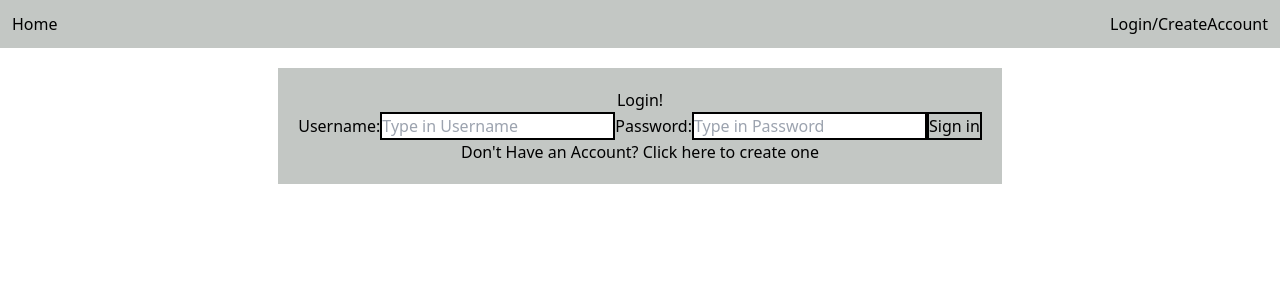
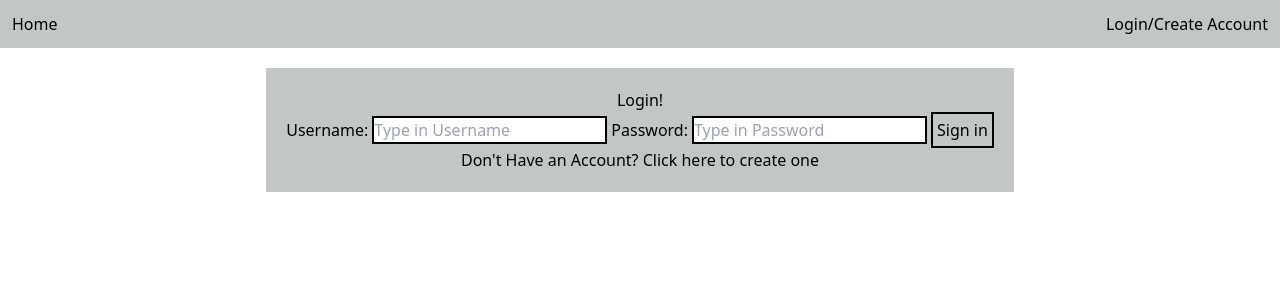
Before and after one commit to hennconnor/PlusExp, a React (Create React App) app in the folder client/: page /login in a window 1280 px wide. Shown: the top 300 px of the page. Built offline with nearby package versions, Linux system fonts and the light colour scheme; no server answers.

Commit message:
logout modal

```diff
--- a/client/public/index.html
+++ b/client/public/index.html
@@ -8,7 +8,7 @@
   <meta name="theme-color" content="#000000" />
   <meta name="description" content="Plus Exp is a gamified daily task planner" />
   <link rel="apple-touch-icon" href="%PUBLIC_URL%/logo192.png" />
-  <title>Plus Exp</title>
+  <title>Plus Exp!</title>
 </head>
 
 <body>
--- a/client/src/App.js
+++ b/client/src/App.js
@@ -6,15 +6,23 @@ import { userState } from "./atoms"
 import NavBar from "./Components/NavBar";
 import Home from "./Page/Home"
 import Login from "./Page/Login"
-import TaskListPage from "./Page/TaskListPage"
-import Logout from "./Page/Logout"
+import TaskListPage from "./Page/TaskListPage";
+import LogoutModal from "./Components/LogoutModal";
 import LevelsPage from './Page/LevelsPage';
 
 
 
 
+
 function App() {
+
+  function handleLogoutClick() {
+    setLogoutModal(!logoutModal)
+  }
+
+
   const [user, setUser] = useRecoilState(userState);
+  const [logoutModal, setLogoutModal] = useState(false);
 
   useEffect(() => {
     fetch('/me').then((response) => {
@@ -25,15 +33,15 @@ function App() {
   }, []);
   return (
     <div >
-      <NavBar />
+      <NavBar handleLogoutClick={handleLogoutClick} />
       <Routes>
         <Route path="/" element={<Home />} />
         <Route path="/login" element={<Login />} />
-        <Route path="/logout" element={<Logout />} />
         <Route path="/tasklist" element={<TaskListPage />} />
         <Route path="/levelspage" element={<LevelsPage />} />
       </Routes>
-
+      {logoutModal && <LogoutModal handleLogoutClick={handleLogoutClick} />}
+      {logoutModal && <div id='overlay' className='fixed bg-black opacity-40 inset-0 z-0'></div>}
     </div>
   );
 }
--- a/client/src/Components/LoginForm.js
+++ b/client/src/Components/LoginForm.js
@@ -29,10 +29,10 @@ function LoginForm() {
             <h1>Login!</h1>
             <form>
                 <label>Username:</label>
-                <input className='border-2 border-black' placeholder="Type in Username" value={username} onChange={(e) => setUsername(e.target.value)}></input>
+                <input className='border-2 border-black mx-1' placeholder="Type in Username" value={username} onChange={(e) => setUsername(e.target.value)}></input>
                 <label>Password:</label>
-                <input className='border-2 border-black' placeholder="Type in Password" value={password} type='password' onChange={(e) => setPassword(e.target.value)}></input>
-                <button className='border-2 border-black' onClick={handleSubmit}>Sign in</button>
+                <input className='border-2 border-black mx-1' placeholder="Type in Password" value={password} type='password' onChange={(e) => setPassword(e.target.value)}></input>
+                <button className='border-2 border-black p-1' onClick={handleSubmit}>Sign in</button>
             </form>
         </div>
     )
--- /dev/null
+++ b/client/src/Components/LogoutModal.js
@@ -0,0 +1,25 @@
+import { useResetRecoilState } from "recoil"
+import { userState } from "../atoms"
+import { FaTimes } from "react-icons/fa";
+
+const LogoutModal = ({ handleLogoutClick }) => {
+    const resetUser = useResetRecoilState(userState)
+
+    function handleLogout() {
+        fetch('/logout', {
+            method: "DELETE",
+        }).then(resetUser)
+            .then(handleLogoutClick())
+    }
+
+
+    return (
+        <div className='fixed z-10 flex flex-col justify-center items-center bg-white my-2 border-2 border-black rounded-md left-[50%] top-[50%] p-2'>
+            <FaTimes className='cursor-pointer self-end' onClick={handleLogoutClick} />
+            <p className='p-2'>Are You Sure You Want to Logout?</p>
+            <button className='border-2 border-black p-2 my-1' onClick={handleLogout}>Log out</button>
+        </div>
+    )
+}
+
+export default LogoutModal;
--- a/client/src/Components/NavBar.js
+++ b/client/src/Components/NavBar.js
@@ -2,21 +2,22 @@ import { Link } from "react-router-dom"
 import { useRecoilValue } from "recoil"
 import { userState } from "../atoms"
 
-function NavBar() {
+function NavBar({ handleLogoutClick }) {
+
     const user = useRecoilValue(userState)
     return (
         <div>
             {user ?
                 <div className='flex flex-row justify-between bg-[#C3C7C4] p-3 mb-5'>
                     <Link className='hover:underline' to="/">Home</Link>
-                    <Link className='hover:underline' to="/logout">Logout</Link>
                     <Link className='hover:underline' to="/tasklist">Task List</Link>
                     <Link className='hover:underline' to="/levelspage">Levels Page</Link>
+                    <div className='hover:underline cursor-pointer' onClick={handleLogoutClick}>Logout</div>
                 </div>
                 :
                 <div className='flex flex-row justify-between bg-[#C3C7C4] p-3 mb-5'>
                     <Link className='hover:underline' to="/">Home</Link>
-                    <Link className='hover:underline' to="/login">Login/CreateAccount</Link>
+                    <Link className='hover:underline' to="/login">Login/Create Account</Link>
                 </div>
             }
 
--- a/client/src/Components/TaskItem.js
+++ b/client/src/Components/TaskItem.js
@@ -50,13 +50,13 @@ function TaskItem({ description, xp_amount, task }) {
 
 
     return (
-        <div className='flex flex-col bg-[#C3C7C4] my-5 justify-self-center text-center max-w-[50%]'>
+        <div className='flex flex-col bg-[#C3C7C4] my-5 content-center items-center min-w-[50%] border-2 border-black'>
             <div>{description}</div>
             <p>XP Amount: {xp_amount}</p>
             <p>Category: {task.category.name}</p>
-            <button className='border-2 border-black flex flex-row justify-center items-center m-2 p-2' onClick={handleDelete}>Remove Task <FaTimes /></button>
-            <button className='border-2 border-black flex flex-row justify-center items-center m-2 p-2' onClick={handleComplete}>Complete Task <AiOutlineCheck /></button>
-            {click ? <button className='border-2 border-black flex flex-row justify-center items-center m-2 p-2' onClick={handleClick}>Edit Task <AiOutlineEdit /></button> : <EditTaskForm task={task} onClick={handleClick} />}
+            <button className='border-2 border-black flex flex-row justify-center items-center m-2 p-2 max-w-[50%]' onClick={handleDelete}>Remove Task <FaTimes /></button>
+            <button className='border-2 border-black flex flex-row justify-center items-center m-2 p-2 max-w-[50%]' onClick={handleComplete}>Complete Task <AiOutlineCheck /></button>
+            {click ? <button className='border-2 border-black flex flex-row justify-center items-center m-2 p-2 max-w-[50%]' onClick={handleClick}>Edit Task <AiOutlineEdit /></button> : <EditTaskForm task={task} onClick={handleClick} />}
         </div>
     )
 }
--- a/client/src/Page/LevelsPage.js
+++ b/client/src/Page/LevelsPage.js
@@ -7,7 +7,7 @@ function LevelsPage() {
     const user = useRecoilValue(userState)
     return (
         <div className='flex flex-col justify-center items-center'>
-            <div className='flex flex-col justify-center items-center bg-[#C3C7C4] max-w-[50%] rounded-md'>
+            <div className='flex flex-col justify-center items-center bg-[#C3C7C4] max-w-[50%] border-2 border-black rounded-md p-3'>
                 <h1>Stat Tracker</h1>
                 {user ? <LevelsComponent /> : <p>login to view level progress</p>
                 }
--- a/client/src/Page/Login.js
+++ b/client/src/Page/Login.js
@@ -17,7 +17,6 @@ function Login() {
                     </div> :
                     <div>
                         <SignUpForm />
-                        <p onClick={handleClick}>Already have an Account? Click here to log in</p>
                     </div>}
             </div>
         </div>
--- a/client/src/Page/Logout.js
+++ /dev/null
@@ -1,23 +0,0 @@
-import { useResetRecoilState } from "recoil"
-import { userState } from "../atoms"
-
-function Logout() {
-
-    const resetUser = useResetRecoilState(userState)
-
-    function handleLogout() {
-        fetch('/logout', {
-            method: "DELETE",
-        }).then(resetUser)
-    }
-
-
-    return (
-        <div className='flex flex-col justify-center items-center bg-[#C3C7C4] my-2 justify-self-center'>
-            <p>Thanks for Stopping by</p>
-            <button className='' onClick={handleLogout}>Log out</button>
-        </div>
-    )
-}
-
-export default Logout;
```
Also changed, not shown: 2 other files (tests, documents, lock files or other folders).
